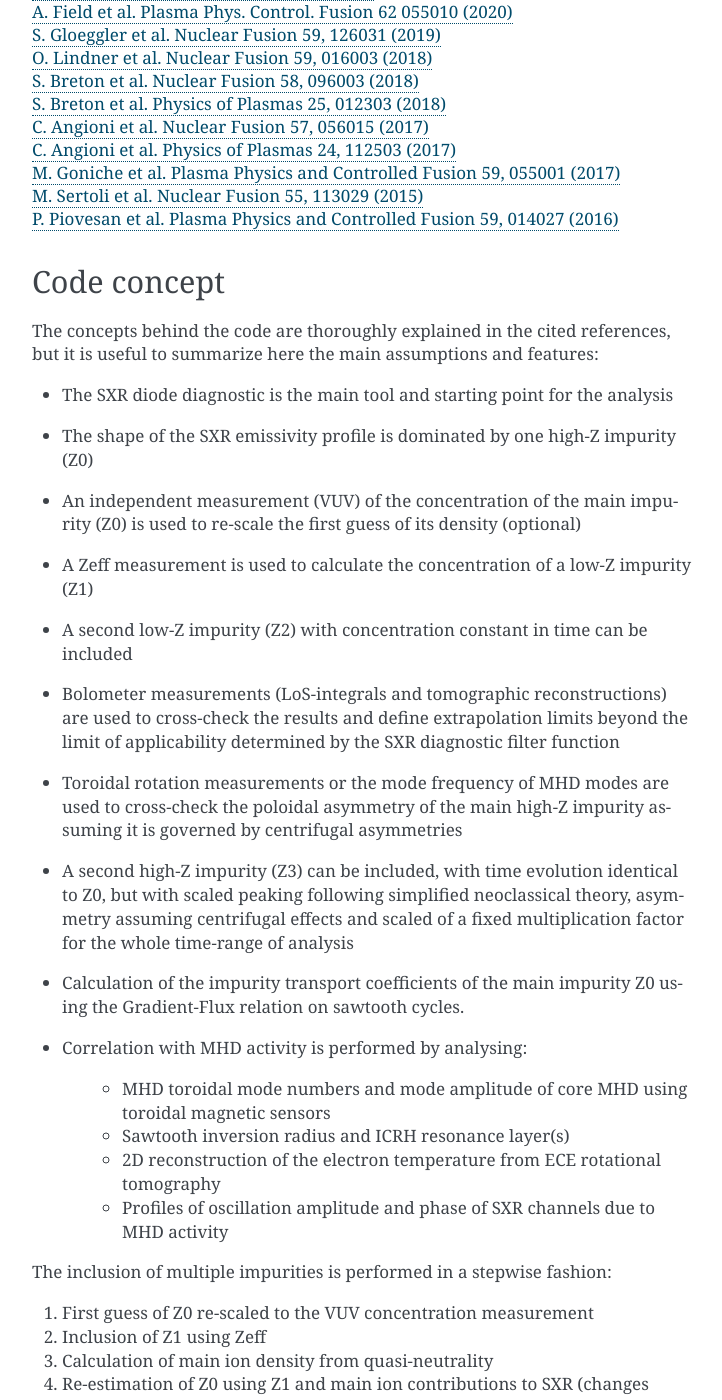
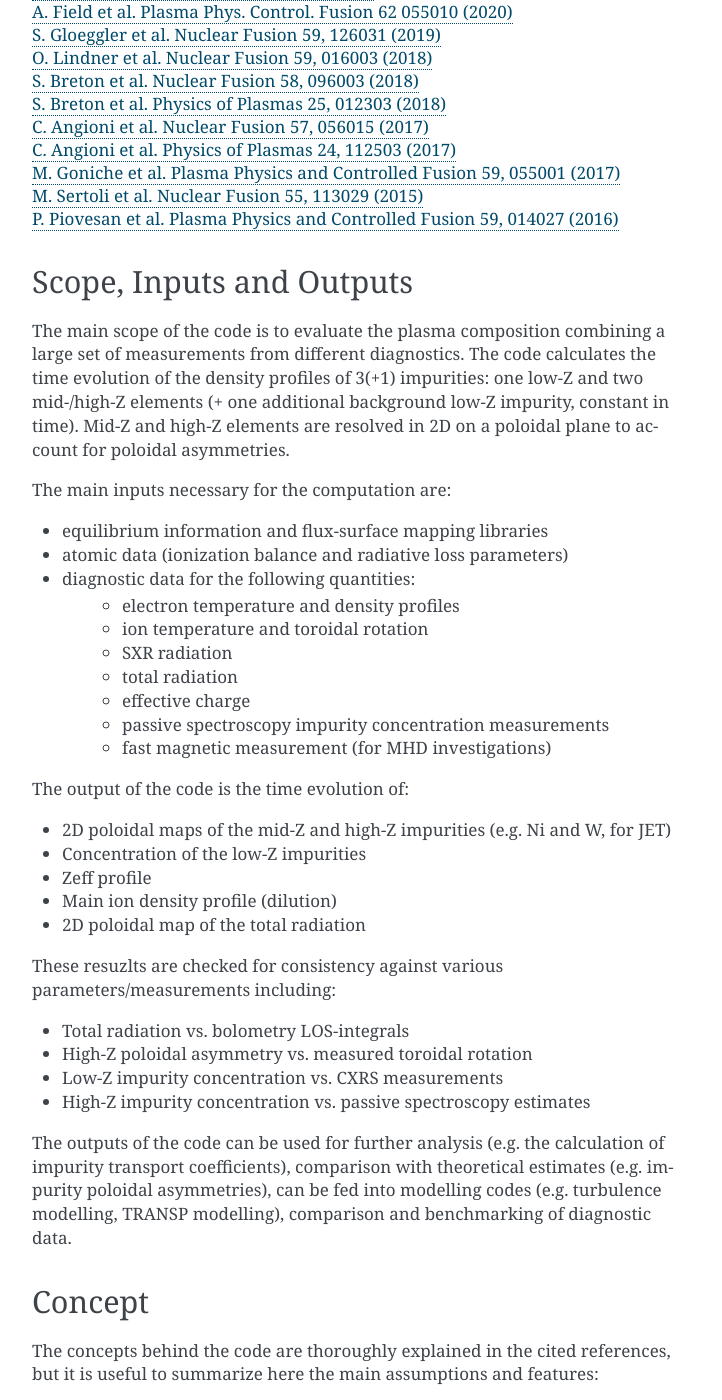
Before and after one commit to indica-mcf/Indica, a Sphinx documentation site: the page built from doc/original.rst, in a window 1280 px wide and 1400 px high, scrolled down 418 px. Shown: the whole window, without its empty margins (388-1110 px from the left). Built offline with Sphinx 7.4.7, drawn with Linux system fonts in a browser that asks for light colours; some of the changed text lies outside the part shown.

Commit message:
Updates to Concept and Workflow

```diff
--- a/doc/original.rst
+++ b/doc/original.rst
@@ -1,4 +1,4 @@
-Concept and workflow
+Concept and Workflow
 ==============================
 
 This section of the documentation describes the original WSX code (up to March 2020) written in IDL by `Marco Sertoli <marco.sertoli@ukaea.uk>`_ .
@@ -25,10 +25,44 @@ Documentation and Publications
 | `M. Sertoli et al. Nuclear Fusion 55, 113029 (2015) <https://doi.org/10.1088/0029-5515/55/11/113029>`_
 | `P. Piovesan et al. Plasma Physics and Controlled Fusion 59, 014027 (2016) <https://doi.org/10.1088/0741-3335/59/1/014027>`_
 
+Scope, Inputs and Outputs
+------------------------------------------
+The main scope of the code is to evaluate the plasma composition combining a large set of measurements from different diagnostics. The code calculates the time evolution of the density profiles of 3(+1) impurities: one low-Z and two mid-/high-Z elements (+ one additional background low-Z impurity, constant in time). Mid-Z and high-Z elements are resolved in 2D on a poloidal plane to account for poloidal asymmetries.
+
+The main inputs necessary for the computation are:
+
+* equilibrium information and flux-surface mapping libraries
+* atomic data (ionization balance and radiative loss parameters)
+* diagnostic data for the following quantities:
+	* electron temperature and density profiles
+	* ion temperature and toroidal rotation
+	* SXR radiation
+	* total radiation
+	* effective charge
+	* passive spectroscopy impurity concentration measurements
+	* fast magnetic measurement (for MHD investigations)
+
+The output of the code is the time evolution of:
+
+* 2D poloidal maps of the mid-Z and high-Z impurities (e.g. Ni and W, for JET)
+* Concentration of the low-Z impurities
+* Zeff profile
+* Main ion density profile (dilution)
+* 2D poloidal map of the total radiation
+
+These resuzlts are checked for consistency against various parameters/measurements including:
+
+* Total radiation vs. bolometry LOS-integrals
+* High-Z poloidal asymmetry vs. measured toroidal rotation
+* Low-Z impurity concentration vs. CXRS measurements
+* High-Z impurity concentration vs. passive spectroscopy estimates
+
+The outputs of the code can be used for further analysis (e.g. the calculation of impurity transport coefficients), comparison with theoretical estimates (e.g. impurity poloidal asymmetries), can be fed into modelling codes (e.g. turbulence modelling, TRANSP modelling), comparison and benchmarking of diagnostic data.
+
 .. _concept:
 
-Code concept
---------------
+Concept
+----------------------------
 
 The concepts behind the code are thoroughly explained in the cited references, but it is useful to summarize here the main assumptions and features:
 
@@ -178,4 +212,4 @@ In this section, the steps of code execution are outlined in detail. The names u
 
 	*In the new version of the code, there should be the option of evaluating the fractional abundance accounting for transport, by coupling with fast impurity transport codes* (e.g. SANCO, `STRAHL  <https://pure.mpg.de/rest/items/item_2143869/component/file_2143868/content>`_, etc.). *A theory driven estimation of the impurity transport coefficients could also be estimated using neoclassical and turbulence codes (NEO? GKW?) which would also improve the calculation of the peaking factors of the secondary mid-/high-Z impurity Z3 with respect to the main element Z0.*
 
-9. **Computation of high-Z impurity density** is iterative...
+9. **Computation of plasma composition**. This is iterative and (at present) semi-automatic. It starts with the most basic assumptions and then relies on the user understanding the results of the various consistency checks and taking decisions on the next steps (see steps 1-9 of section :ref:`concept`). *In the new version of the code it should be attempted to make the whole procedure as automatic as possible. The user will anyway have to go through the data consistenty checks, decide if the working assumptions give consistent results or if modifications are needed. The most delicate part is the extrapolation beyond the detection range of the SXR detectors which requires fitting to the total radiated power while still accounting for the contributions of the different elements.*
```
